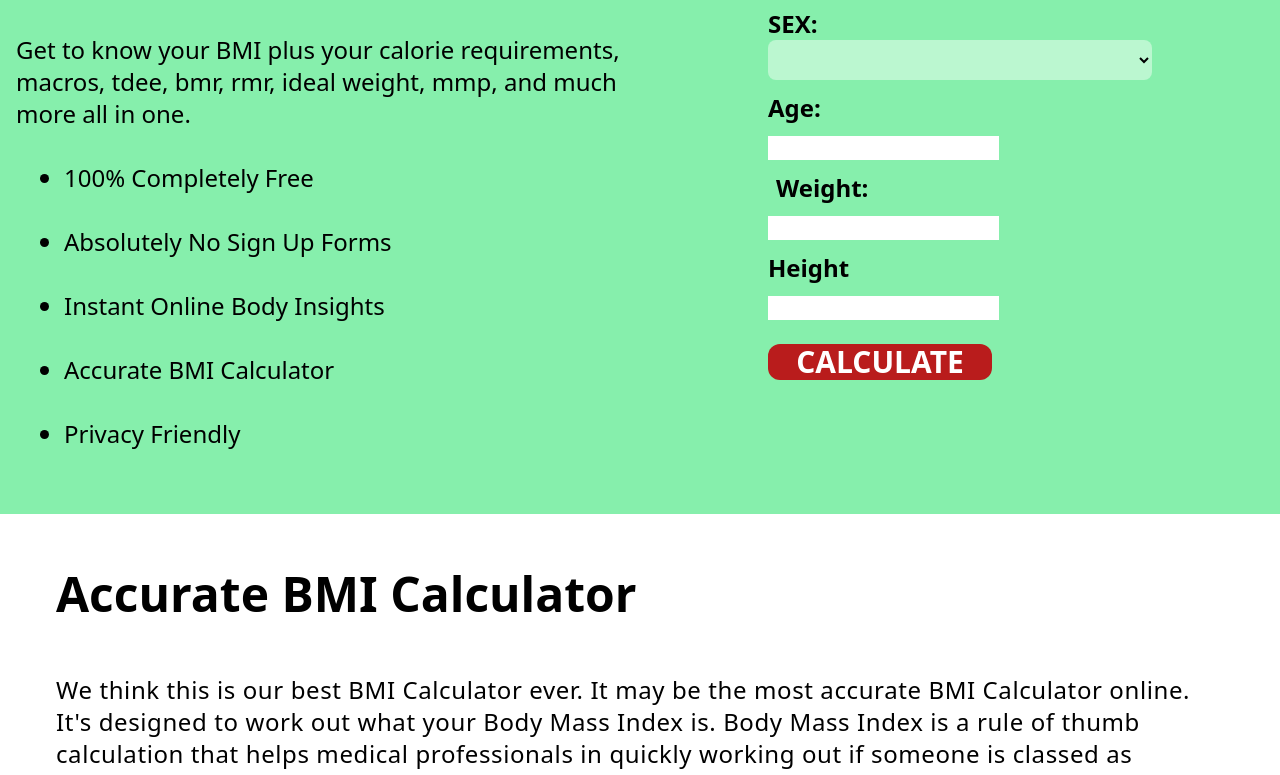
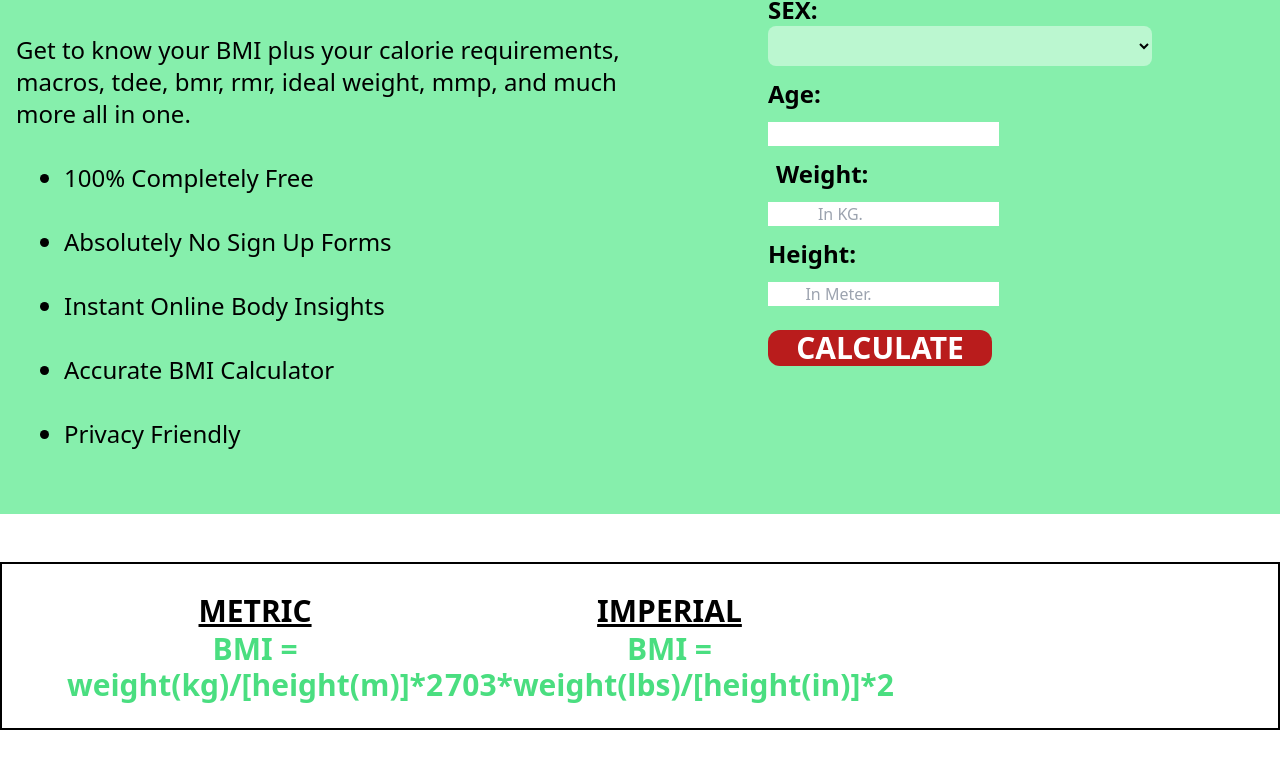
Before and after one commit to Shudhanshuarya09/BMI-Calculator, a plain HTML site: page index.html in a window 1280 px wide. Shown: the part 174-949 px from the top of the page. Drawn offline with nearby package versions, Linux system fonts and the light colour scheme.

Commit message:
Table added

```diff
--- a/index.html
+++ b/index.html
@@ -53,18 +53,44 @@
             <p class="font-bold text-2xl py-3 ">Age:</p>
             <input type="number " name="age" id="age">
             <p class="font-bold text-2xl px-2 py-3">Weight:</p>
-            <input type="number " name="age" id="weight">
+            <input type="number " name="age" id="weight" placeholder="            In KG.  ">
 
-            <p class="font-bold text-2xl py-3"> Height</p>
-            <input type="number " name="age" id="height">
+            <p class="font-bold text-2xl py-3"> Height:</p>
+            <input type="number " name="age" id="height" placeholder="         In Meter.">
             <br>
             <br>
-            <button class="bg-red-700 font-bold text-white rounded-xl text-3xl w-56 text-center justify-center" onclick="bmiCalculator()">
+            <button class="bg-red-700 font-bold text-white rounded-xl text-3xl w-56 text-center justify-center"
+                onclick="bmiCalculator()">
                 CALCULATE
             </button>
-            <h1 id="bmi-result"></h1>
+            <h1 id="bmi-result" class="pt-7 font-semibold text-black text-2xl"></h1>
         </div>
     </div>
+    <br>
+    <br>
+    <!--TABLE-->
+    <div class="px-16 pt-7 text-3xl p-6 border-solid border-2 border-black table-auto justify-center border-2px">
+        <table class="border-2px ">
+            <thead>
+                <tr>
+                    <th class="underline">METRIC</th>
+                    <th class="underline">IMPERIAL</th>
+                </tr>
+            </thead>
+            <tbody>
+                <tr  class="space-x-6">
+
+                    <th class="text-green-400"> BMI = <br>
+                        weight(kg)/[height(m)]*2</th>
+
+                    <th class="text-green-400"> BMI = <br>
+                        703*weight(lbs)/[height(in)]*2</th>
+
+                </tr>
+            </tbody>
+        </table>
+    </div>
+    <!--Section-2-->
     <section class="bg-white">
         <h6 class="px-14 py-14 text-5xl font-bold"> Accurate BMI Calculator </h6>
         <p class="px-14  font-normal text-2xl tracking-wide">We think this is our best BMI Calculator ever. It may be
@@ -88,6 +114,7 @@
     <br>
     <br>
     <hr class="bg-black shadow-2xl">
+    <!--Footer-->
     <footer class="bg-green-700">
         <ul class="flex">
             <div class="w-72 py-6">
@@ -136,18 +163,18 @@
             Made with ❤️ by Arya | ©2023 All rights reserved
         </div>
     </footer>
-
+    <!--Javascript-->
     <script>
         console.log("HEllo World");
 
-        function bmiCalculator () {
+        function bmiCalculator() {
             const age = document.getElementById('age').value;
             const weight = document.getElementById('weight').value;
             const height = document.getElementById('height').value;
 
             // console.log(age,weight,height);
-            const bmi = weight/Math.pow(height,2);
-            console.log("BMI ==> ",bmi );
+            const bmi = weight / Math.pow(height, 2);
+            console.log("BMI ==> ", bmi);
             const bmiResult = document.getElementById("bmi-result");
             bmiResult.innerHTML = `Your BMI is ${bmi} !`;
         }
```
